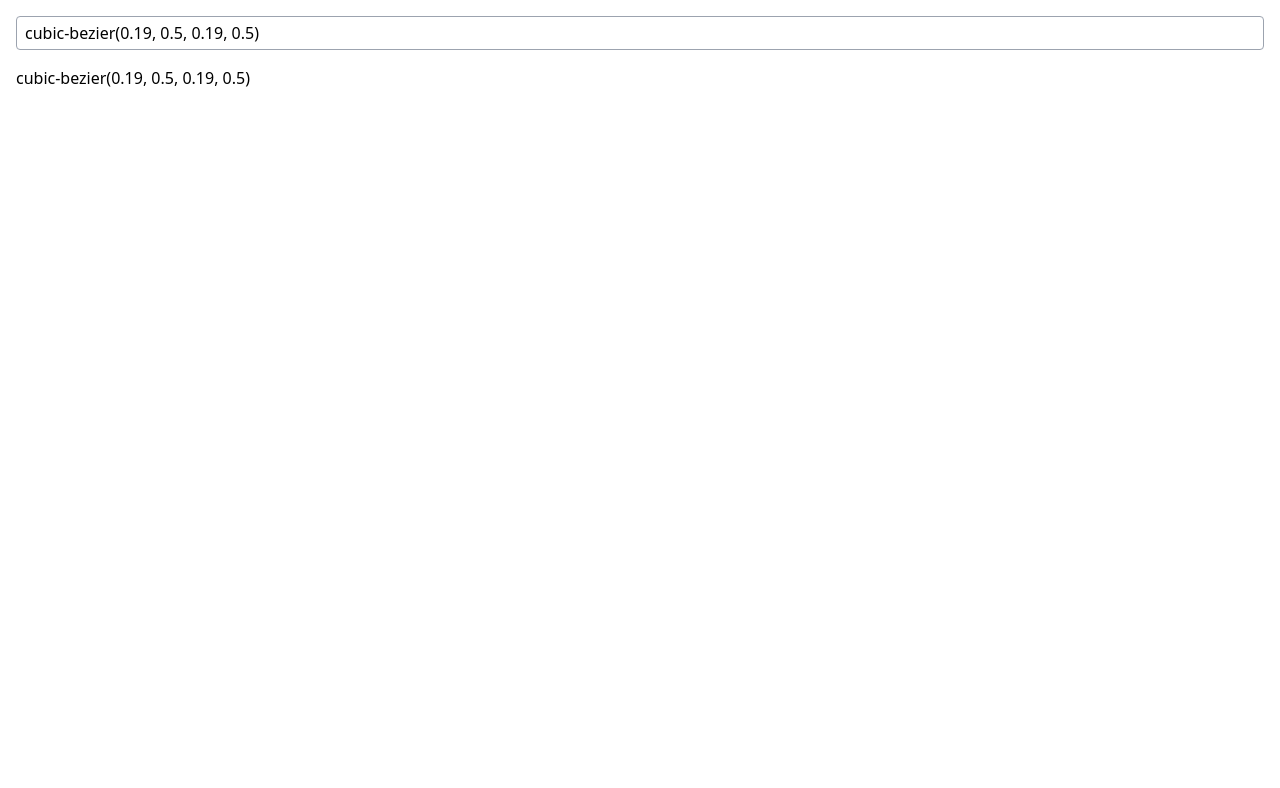
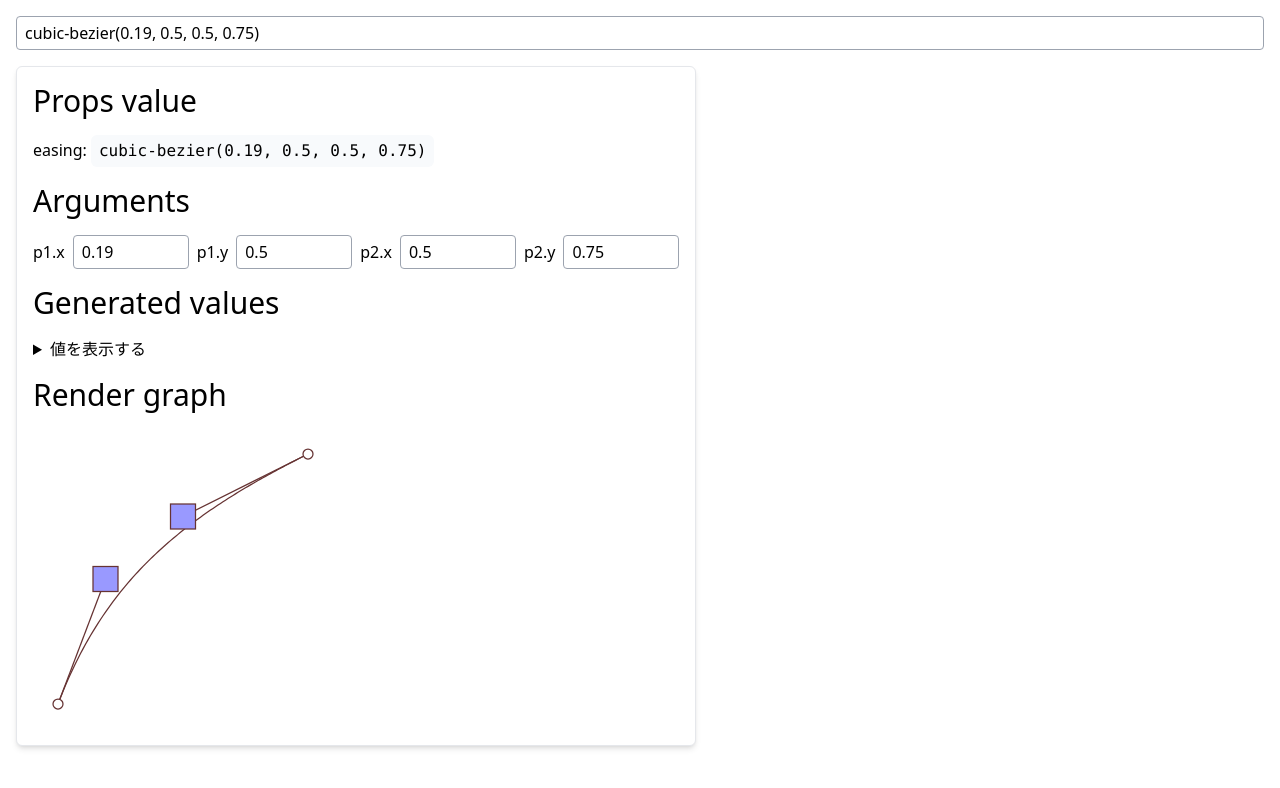
Before and after one commit to yosukedoke/cubic-bezier, a Vue app: page / in a window 1280 px wide. Shown: the top 788 px of the page. Built offline with nearby package versions, Linux system fonts and the light colour scheme.

Commit message:
CubicBezierEditerを実装。入力値の文字列の解析・反映とinput要素での数値変更をリアクティブでグラフに表示する。

```diff
--- a/src/views/App.vue
+++ b/src/views/App.vue
@@ -11,7 +11,7 @@ export default defineComponent({
   },
   data() {
     return {
-      easing: 'cubic-bezier(0.19, 0.5, 0.19, 0.5)',
+      easing: 'cubic-bezier(0.19, 0.5, 0.5, 0.75)',
     }
   },
 })
--- a/src/views/components/CubicBezierEditor.vue
+++ b/src/views/components/CubicBezierEditor.vue
@@ -1,24 +1,93 @@
 <script lang="ts">
-import { defineComponent, toRefs } from 'vue'
+import { computed, defineComponent, ref, unref, watchEffect } from 'vue'
+import parseFunction from '../../logic/utils/parseFunction'
+import mapEasing from '../../logic/utils/mapEasing'
+import { Linear, CubicBezier } from '../../logic/easing'
+
+import NumberField from './NumberField.vue'
+import CurveGraph from './CurveGraph.vue'
+
+const parse = parseFunction('cubic-bezier')
 
 export default defineComponent({
+  components: { NumberField, CurveGraph },
   props: {
-   easing: {
-    type: String,
-    required: true,
-   },
+    easing: {
+      type: String,
+      required: true,
+    },
   },
   setup(props) {
-    const { easing } = toRefs(props)
+    const args = ref([0, 0, 1, 1])
+
+    watchEffect(() => {
+      try {
+        args.value = parse(props.easing).map((v) => Number(v))
+      } catch(error) {
+        // Nothing to do
+      }
+    })
+
+    const calc = computed(() => {
+      const [a, b, c, d] = unref(args)
+      return mapEasing(0, 1, CubicBezier(a, b, c, d))
+    })
+
+    const values = computed(() => {
+      return Array.from({ length: 101 }, (_, i) => {
+        const t = i / 100
+        return calc.value(t)
+      })
+    })
 
     return {
-      easing,
+      args,
+      values,
     }
   },
 })
 </script>
 <template>
-<section>
-{{ easing }}
-</section>
+  <section class="p-4 border rounded-md bg-white shadow-md">
+    <div class="flex flex-col gap-4">
+      <h2 class="text-3xl">Props value</h2>
+      <p>easing: <code class="inline-block px-2 py-1 bg-slate-50 rounded-md">{{ easing }}</code></p>
+
+      <h2 class="text-3xl">Arguments</h2>
+
+      <div class="flex gap-2 items-center">
+        <label id="p1x">p1.x</label>
+        <NumberField v-model="args[0]" step="0.01" min="0.0" max="1.0" aria-labelledby="p1x" />
+        <label id="p1y">p1.y</label>
+        <NumberField v-model="args[1]" step="0.01" min="0.0" max="1.0" aria-labelledby="p1y" />
+        <label id="p2x">p2.x</label>
+        <NumberField v-model="args[2]" step="0.01" min="0.0" max="1.0" aria-labelledby="p2x"/>
+        <label id="p2y">p2.y</label>
+        <NumberField v-model="args[3]" step="0.01" min="0.0" max="1.0" aria-labelledby="p2y" />
+      </div>
+
+      <h2 class="text-3xl">Generated values</h2>
+
+      <details>
+        <summary>値を表示する</summary>
+        <p class="mt-2 rounded-md p-4 bg-gray-100 text-xs text-stone-400 leading-6">
+          {{ values }}
+        </p>
+      </details>
+
+      <h2 class="text-3xl">Render graph</h2>
+
+      <div class="relative">
+        <curve-graph
+          v-model:p1x="args[0]"
+          v-model:p1y="args[1]"
+          v-model:p2x="args[2]"
+          v-model:p2y="args[3]"
+          :points="values"
+          :offset="10"
+          width="300" height="300"
+          stroke="#633" stroke-width="0.5"/>
+      </div>
+    </div>
+  </section>
 </template>
--- /dev/null
+++ b/src/views/components/CurveGraph.vue
@@ -0,0 +1,95 @@
+<script lang="ts">
+import { computed  } from 'vue'
+import { defineComponent } from 'vue'
+
+const CurveGraph = defineComponent({
+  props: {
+    offset: {
+      type: Number,
+      default: 0,
+    },
+    points: {
+      type: Array<number>,
+      required: true,
+    },
+    p1x: {
+      type: Number,
+      required: true,
+    },
+    p1y: {
+      type: Number,
+      required: true,
+    },
+    p2x: {
+      type: Number,
+      required: true,
+    },
+    p2y: {
+      type: Number,
+      required: true,
+    },
+  },
+  emits: ['update:p1x', 'update:p1y', 'update:p2x', 'update:p2y'],
+  setup(props) {
+    const viewBox = computed(()=> {
+      const wh = 100 + props.offset * 2
+
+      return `0 0 ${wh} ${wh}`
+    })
+
+    const plotCanvas = (x: number, y: number) => {
+      return {
+        x: x * 100 + props.offset,
+        y: 100 - y * 100 + props.offset,
+      }
+    }
+
+    const points = computed(() => {
+      return props.points.map((y, x) => {
+        const p = plotCanvas(x/100, y)
+        return `${p.x}, ${p.y}`
+      }).join(' ')
+    })
+
+    const startPoint = computed(() => plotCanvas(0, props.points[0]))
+    const endPoint = computed(() => plotCanvas(1, props.points[props.points.length - 1]))
+
+    const startHandle = computed(() => plotCanvas(props.p1x, props.p1y))
+    const endHandle = computed(() => plotCanvas(props.p2x, props.p2y))
+
+    return {
+      startPoint,
+      endPoint,
+      points,
+      viewBox,
+      startHandle,
+      endHandle,
+    }
+  },
+})
+
+export default CurveGraph
+</script>
+<template>
+  <svg xmlns="http://www.w3.org/2000/svg" :viewBox="viewBox">
+    <polyline
+      :points="points"
+      fill="transparent"/>
+    <!-- Handles -->
+    <line :x1="startPoint.x" :y1="startPoint.y" :x2="startHandle.x" :y2="startHandle.y" />
+    <line :x1="endPoint.x" :y1="endPoint.y" :x2="endHandle.x" :y2="endHandle.y" />
+    <rect
+      :x="startHandle.x - 5" :y="startHandle.y - 5"
+      width="10" height="10"
+      fill="#99F" label="Handle to control p1 point"
+      />
+    <rect
+      :x="endHandle.x - 5" :y="endHandle.y - 5"
+      width="10" height="10"
+      fill="#99F" label="Handle to control p2 point"
+    />
+
+    <ellipse :cx="startPoint.x" :cy="startPoint.y" rx="2" ry="2" fill="white" />
+    <ellipse :cx="endPoint.x" :cy="endPoint.y" rx="2" ry="2" fill="white" />
+  </svg>
+</template>
--- /dev/null
+++ b/src/views/components/NumberField.vue
@@ -0,0 +1,26 @@
+<script lang="ts">
+import { defineComponent } from 'vue'
+
+export default defineComponent({
+  props: {
+   modelValue: {
+    type: Number,
+    required: true,
+   },
+  },
+  emits: ['update:modelValue'],
+  computed: {
+    value: {
+      get() {
+        return this.modelValue
+      },
+      set(value: number) {
+        this.$emit('update:modelValue', value)
+      },
+    },
+  },
+})
+</script>
+<template>
+  <input v-model="value" type="number" class="w-full border rounded px-2 py-1 border-gray-400" />
+</template>
```
